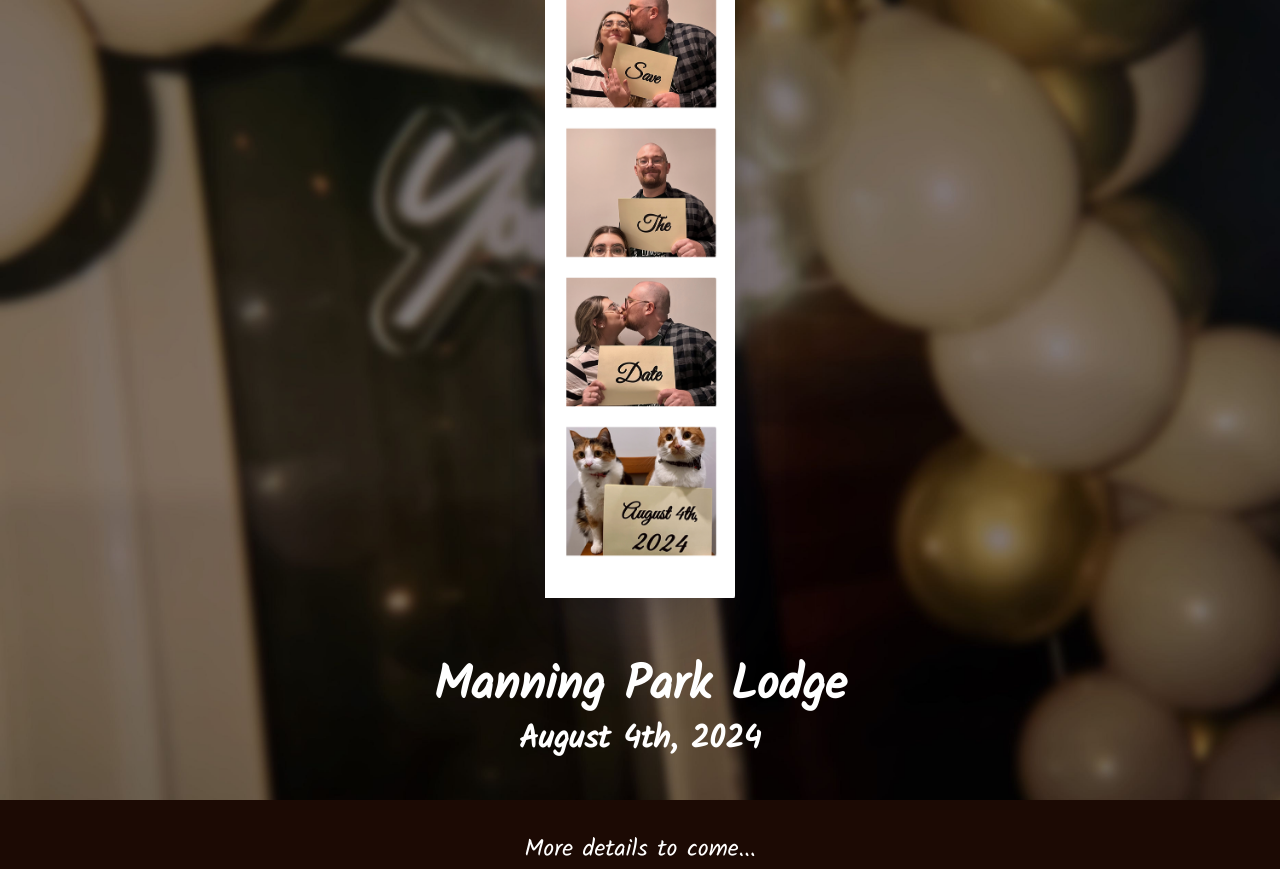
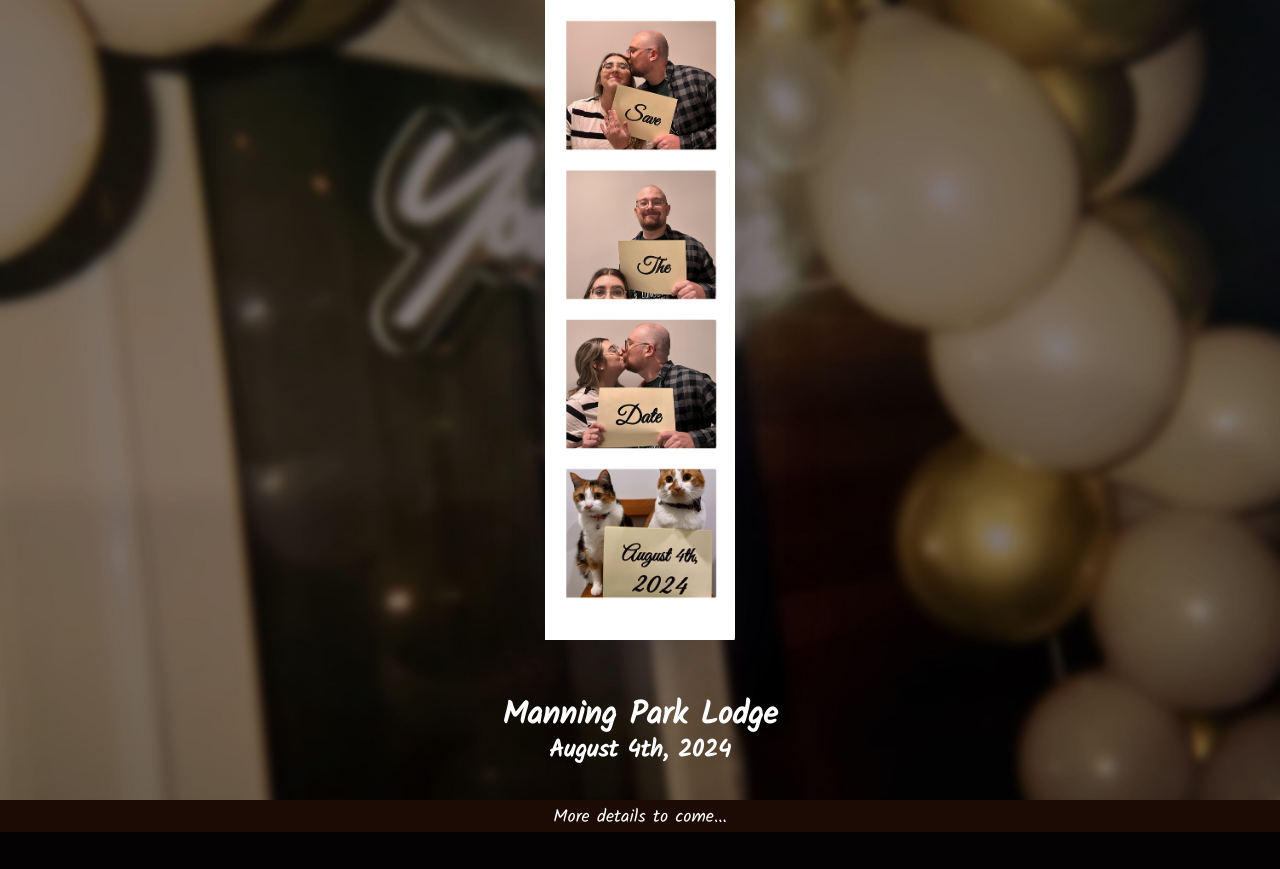
Before and after one commit to brendanlensink/wedding-website, a Node server app: template pages/misc/savethedate.ejs in a window 1280 px wide. After the commit the page ends 832 px from the top, so only its background shows below. Run offline with Node 20, Linux system fonts and the light colour scheme; the template is opened without the code that fills it, so the values that code supplies are empty; style sheets or scripts are compiled from the project's sources.

Commit message:
fix css for save the date

```diff
--- a/public/css/std.less
+++ b/public/css/std.less
@@ -33,22 +33,23 @@
 .std-image {
   margin-top: 50px;
   height: 80%;
-  box-shadow: rgba(255, 255, 255, 0.1) 0px 1px 1px 0px inset, rgba(50, 50, 93, 0.25) 0px 50px 100px -20px, rgba(0, 0, 0, 0.3) 0px 30px 60px -30px;
+  box-shadow: rgba(255, 255, 255, 0.1) 0px 1px 1px 0px inset,
+    rgba(50, 50, 93, 0.25) 0px 50px 100px -20px,
+    rgba(0, 0, 0, 0.3) 0px 30px 60px -30px;
 }
 
 #std-header {
   margin-top: 50px;
   margin-bottom: 0;
 
-  font-size: 48px;
+  font-size: 32px;
 }
 
 #std-subhead {
   margin: -10px;
-  font-size: 32px;
+  font-size: 24px;
 }
 
 #std-body {
-  margin-top: 50px;
-  font-size: 24px;
+  font-size: 18px;
 }
```
